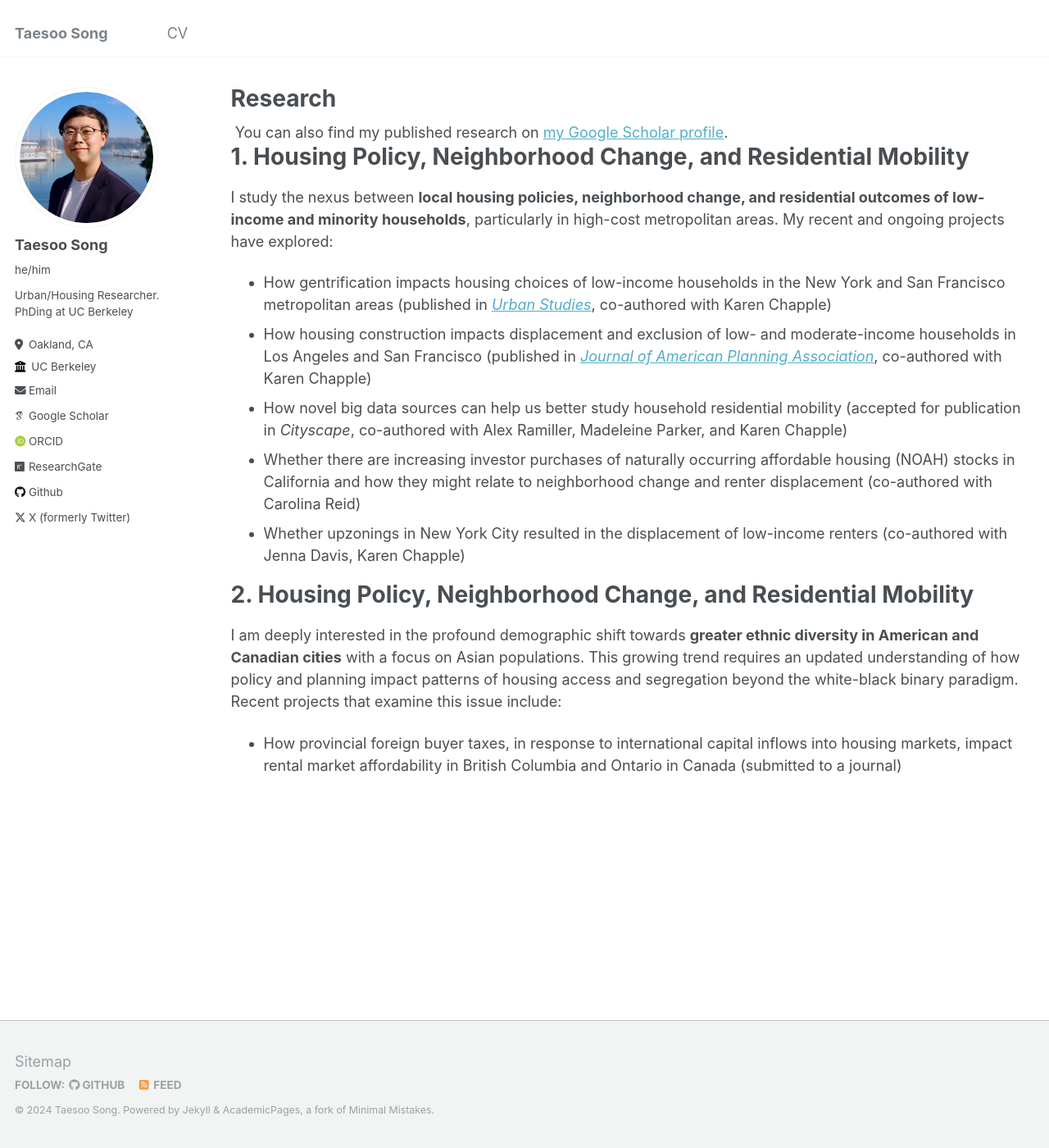
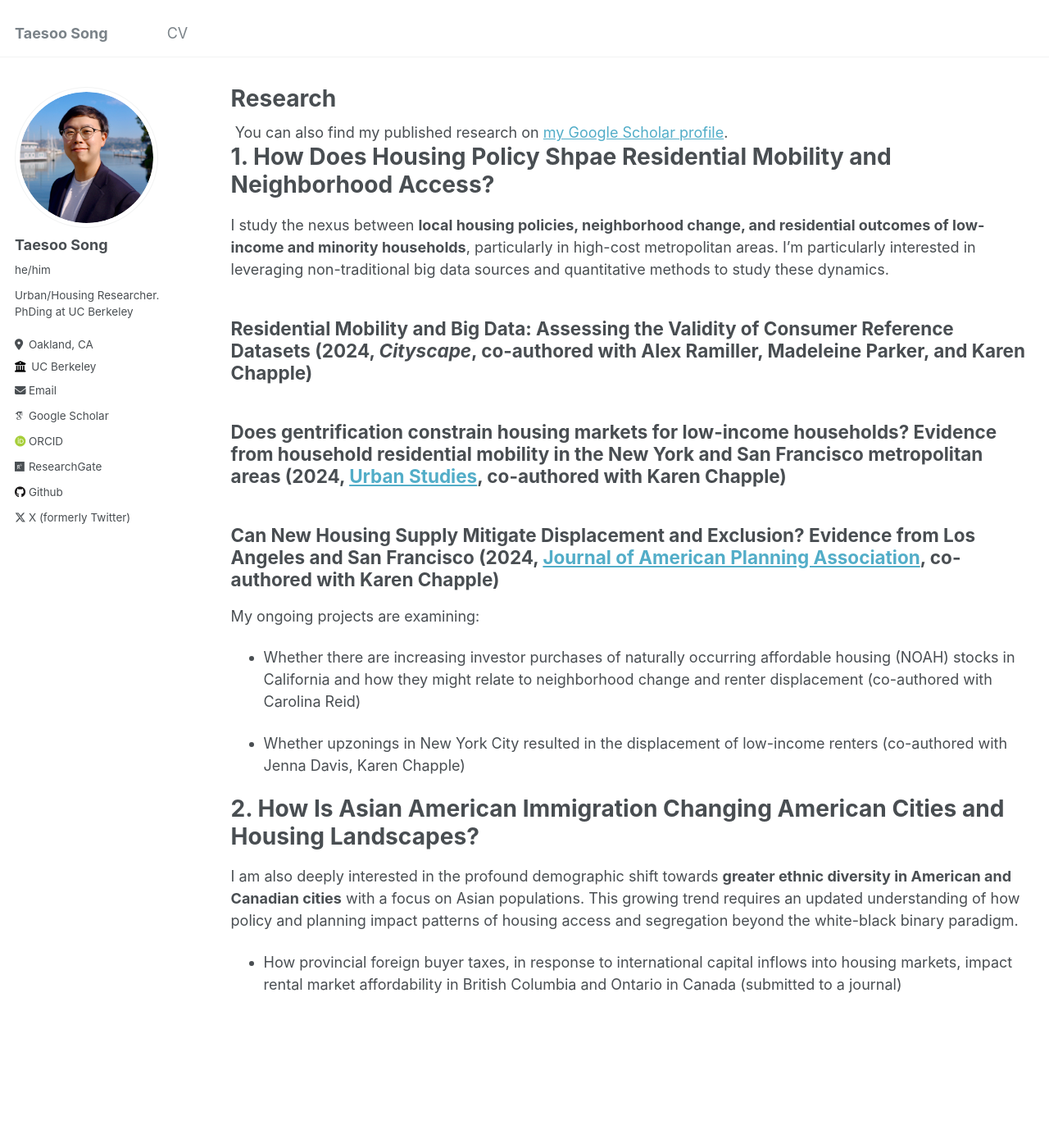
Before and after one commit to taesoosong/taesoosong.github.io, a Jekyll site: the page built from _pages/research.md, in a window 1280 px wide and 1400 px high. Shown: the whole window at 82% size. Built offline with Jekyll 4.4.1, drawn with Linux system fonts in a browser that asks for light colours; some web fonts are replaced.

Commit message:
Update research.md

```diff
--- a/_pages/research.md
+++ b/_pages/research.md
@@ -11,17 +11,25 @@ author_profile: true
     <a href="https://scholar.google.com/citations?user=xM5Rc-EAAAAJ&hl=en">my Google Scholar profile</a>.
   </div>
 
-# 1. Housing Policy, Neighborhood Change, and Residential Mobility
+# 1. How Does Housing Policy Shpae Residential Mobility and Neighborhood Access?
 
-I study the nexus between **local housing policies, neighborhood change, and residential outcomes of low-income and minority households**, particularly in high-cost metropolitan areas. My recent and ongoing projects have explored:
-- How gentrification impacts housing choices of low-income households in the New York and San Francisco metropolitan areas (published in [_Urban Studies_](https://doi.org/10.1177/00420980241244699), co-authored with Karen Chapple)
-- How housing construction impacts displacement and exclusion of low- and moderate-income households in Los Angeles and San Francisco (published in [_Journal of American Planning Association_](https://doi.org/10.1080/01944363.2024.2319293), co-authored with Karen Chapple)
-- How novel big data sources can help us better study household residential mobility (accepted for publication in _Cityscape_, co-authored with Alex Ramiller, Madeleine Parker, and Karen Chapple)
+I study the nexus between **local housing policies, neighborhood change, and residential outcomes of low-income and minority households**, particularly in high-cost metropolitan areas. I'm particularly interested in leveraging non-traditional big data sources and quantitative methods to study these dynamics.
+
+## Residential Mobility and Big Data: Assessing the Validity of Consumer Reference Datasets (2024, _Cityscape_, co-authored with Alex Ramiller, Madeleine Parker, and Karen Chapple)
+
+## Does gentrification constrain housing markets for low-income households? Evidence from household residential mobility in the New York and San Francisco metropolitan areas (2024, [Urban Studies](https://doi.org/10.1177/00420980241244699), co-authored with Karen Chapple)
+
+##  Can New Housing Supply Mitigate Displacement and Exclusion? Evidence from Los Angeles and San Francisco (2024, [Journal of American Planning Association](https://doi.org/10.1080/01944363.2024.2319293), co-authored with Karen Chapple)
+
+My ongoing projects are examining:
+
 - Whether there are increasing investor purchases of naturally occurring affordable housing (NOAH) stocks in California and how they might relate to neighborhood change and renter displacement (co-authored with Carolina Reid)
+
 - Whether upzonings in New York City resulted in the displacement of low-income renters (co-authored with Jenna Davis, Karen Chapple)
 
 
-# 2. Housing Policy, Neighborhood Change, and Residential Mobility
+# 2. How Is Asian American Immigration Changing American Cities and Housing Landscapes?
 
-I am deeply interested in the profound demographic shift towards **greater ethnic diversity in American and Canadian cities** with a focus on Asian populations. This growing trend requires an updated understanding of how policy and planning impact patterns of housing access and segregation beyond the white-black binary paradigm. Recent projects that examine this issue include:
+I am also deeply interested in the profound demographic shift towards **greater ethnic diversity in American and Canadian cities** with a focus on Asian populations. This growing trend requires an updated understanding of how policy and planning impact patterns of housing access and segregation beyond the white-black binary paradigm.
+
 - How provincial foreign buyer taxes, in response to international capital inflows into housing markets, impact rental market affordability in British Columbia and Ontario in Canada (submitted to a journal)
```
